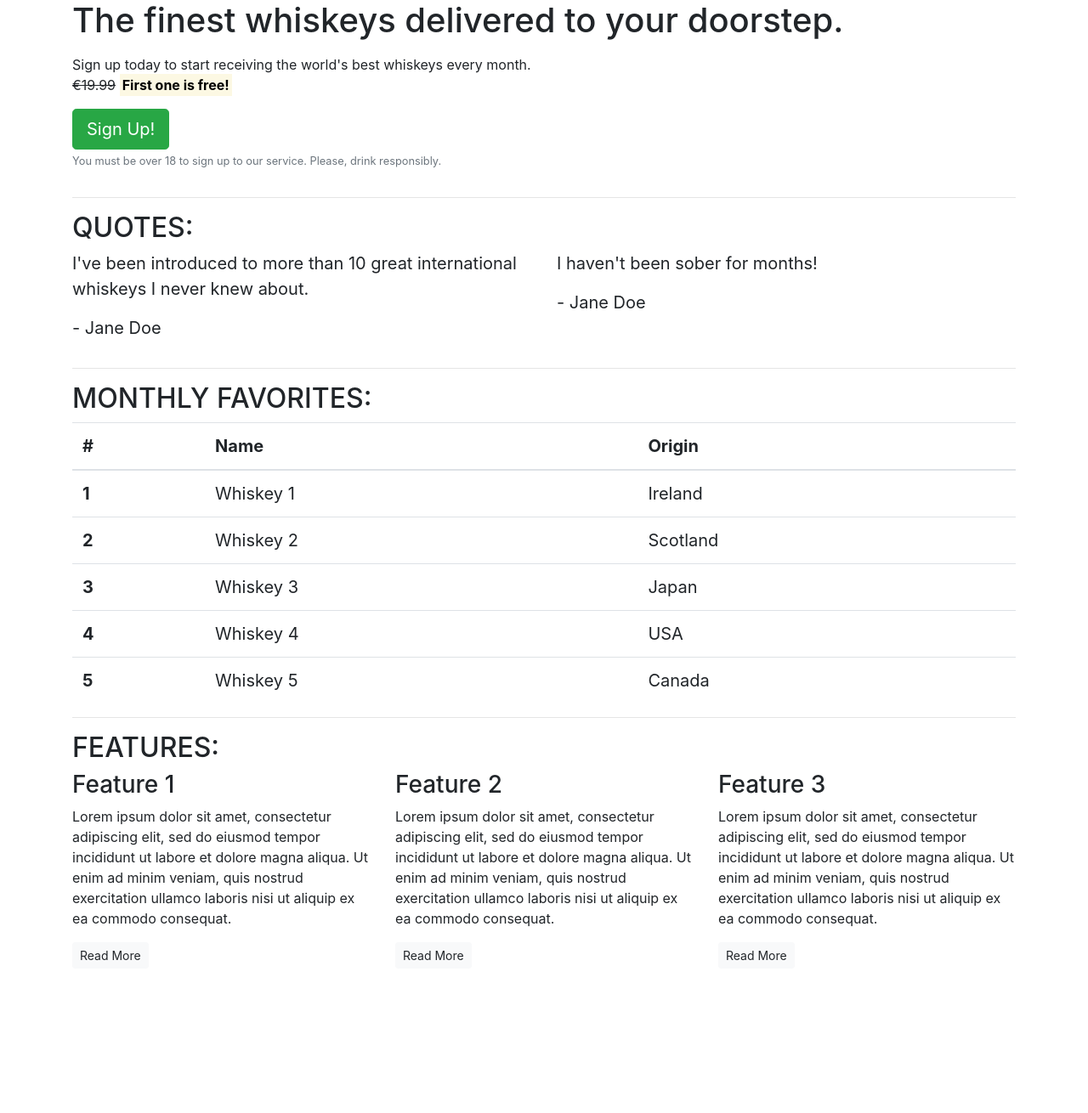
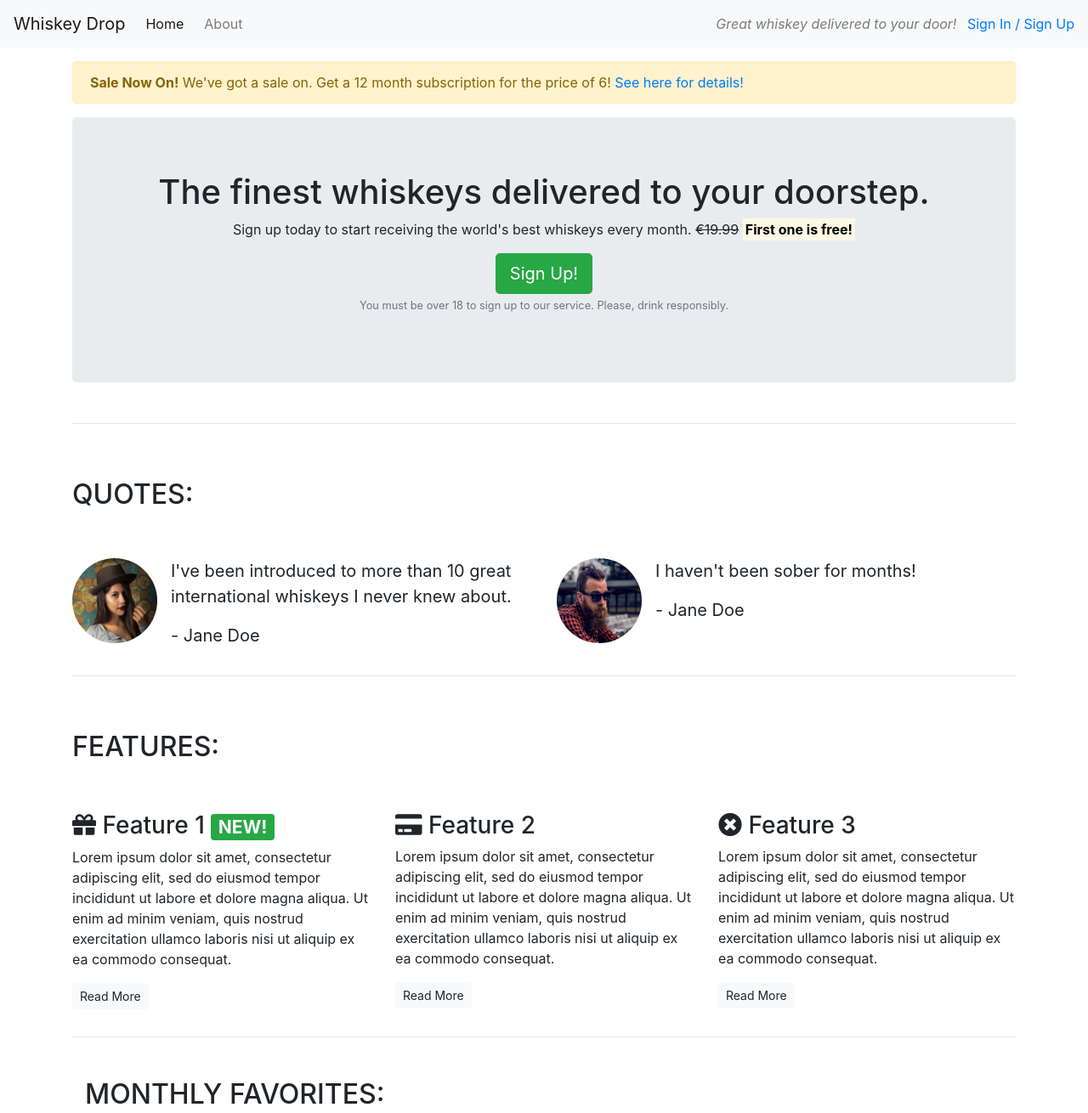
Before and after one commit to cdenning91/Whiskey_Drop, a plain HTML site: page index.html in a window 1280 px wide. Shown: the top 1310 px of the page at 85% size. Before the commit the page ends 1156 px from the top, so only its background shows below. Drawn offline with nearby package versions, Linux system fonts and the light colour scheme.

Commit message:
updating index file

```diff
--- a/index.html
+++ b/index.html
@@ -5,16 +5,39 @@
     <title>Whiskey Drop | Taste a new whiskey every month</title>
     <meta name="viewport" content="width=device-width, initial-scale=1.0">
     <link rel="stylesheet" href="https://cdn.jsdelivr.net/npm/bootstrap@4.6.0/dist/css/bootstrap.min.css" integrity="sha384-B0vP5xmATw1+K9KRQjQERJvTumQW0nPEzvF6L/Z6nronJ3oUOFUFpCjEUQouq2+l" crossorigin="anonymous">
+    <link rel="stylesheet" href="https://use.fontawesome.com/releases/v5.15.3/css/all.css" integrity="sha384-SZXxX4whJ79/gErwcOYf+zWLeJdY/qpuqC4cAa9rOGUstPomtqpuNWT9wdPEn2fk" crossorigin="anonymous">
 </head>
 <body>
-    <article class="container">
+    <nav class="navbar navbar-light bg-light navbar-expand-sm">
+        <a href="/" class="navbar-brand">Whiskey Drop</a>
+        <ul class="navbar-nav mr-auto">
+            <li class="active nav-item mr-2"><a class="nav-link" href="/">Home</a></li>
+            <li class="nav-item mr-2"><a class="nav-link" href="/about">About</a></li>
+            <li class="nav-item mr-2 d-block d-sm-none"><a class="nav-link" href="/login">Sign In / Sign Up</a></li>
+        </ul>
+        <div class="d-none d-md-block">
+        <p class="navbar-text my-auto mr-2"><i>Great whiskey delivered to your door!</i></p>
+        <a href="/login">Sign In / Sign Up</a>
+        </div>
+    </nav>
+    <article class="container mt-3">
+        <div class="row d-none d-sm-block">
+            <div class="col-12">
+                <div class="alert alert-warning">
+                    <strong>Sale Now On!</strong> We've got a sale on. Get a 12 month subscription for the price of 6!
+                    <a href="">See here for details!</a>
+                </div>
+            </div>
+        </div>
         <!--- Callout -->
         <div class="row">
             <div class="col-12">
-            <section class="callout">
+            <section class="callout jumbotron text-center">
                 <h1>The finest whiskeys delivered to your doorstep.</h1>
-                <p class="muted"></p>Sign up today to start receiving the world's best whiskeys every month.
-                <p><s>€19.99</s> <strong><mark>First one is free!</mark></strong></p>
+                <p class="muted">Sign up today to start receiving the world's best whiskeys every month.
+                    <s class="d-none d-sm-inline">€19.99</s>
+                    <span class="d-inline d-sm-none"><br></span>
+                    <strong><mark>First one is free!</mark></strong></p>
                 <button class="btn btn-success btn-lg">Sign Up!</button>
                 <p class="text-muted"><small>You must be over 18 to sign up to our service. Please, drink responsibly.</small></p>
             </section>
@@ -26,31 +49,81 @@
         <!-- Quotes -->
         <section class="blockquote">
             <div class="row">
-                <div class="col-12">
+                <div class="col-12 my-5">
                     <h2 class="text-uppercase">Quotes:</h2>
                 </div>
             </div>
             <div class="row">
                 <div class="col-12 col-md-6">
+                    <div class="media">
+                        <div class="d-none d-sm-block">
+                            <img src="images/girl-image.png" class="rounded-circle mr-3" height="100" width="100">
+                        </div>
+                        <div class="media-body">
                             <blockquote class="quote">
                                 <p>I've been introduced to more than 10 great international whiskeys I never knew about.</p>
                                 <p>- Jane Doe</p>
                             </blockquote>
                         </div>
+                    </div>
+                </div>
                 <div class="col-12 col-md-6">
+                    <div class="media">
+                        <div class="d-none d-sm-block">
+                            <img src="images/guy-image.png" class="rounded-circle mr-3" height="100" width="100">
+                        </div>
+                        <div class="media-body">
                             <blockquote class="blockquote">
                                 <p>I haven't been sober for months!</p>
                                 <p>- Jane Doe</p>
                             </blockquote>
                         </div>
                     </div>
+                </div>
+            </div>
         </section>
         <!-- /.quotes -->
         <hr>
 
+        <!-- Features -->
+        <section class="features">
+            <div class="row">
+                <div class="col-12 my-5">
+            <h2 class="text-uppercase">Features:</h2>
+            </div>
+            </div>
+            <div class="row">
+                <div class="col-12 col-md-6 col-lg-4">
+            <div class="features">
+                    <h3><i class="fas fa-gift d-none d-sm-inline"></i> Feature 1 <span class="badge badge-success">NEW!</span></h3>
+                    <p>Lorem ipsum dolor sit amet, consectetur adipiscing elit, sed do eiusmod tempor incididunt ut labore et dolore magna aliqua. Ut enim ad minim veniam, quis nostrud exercitation ullamco laboris nisi ut aliquip ex ea commodo consequat.</p>
+                    <p><a class="btn btn-sm btn-light" href="">Read More</a></p>
+                </div>
+            </div>
+                <div class="col-12 col-md-6 col-lg-4">
+                <div class="features">
+                    <h3><i class="fas fa-credit-card"></i> Feature 2</h3>
+                    <p>Lorem ipsum dolor sit amet, consectetur adipiscing elit, sed do eiusmod tempor incididunt ut labore et dolore magna aliqua. Ut enim ad minim veniam, quis nostrud exercitation ullamco laboris nisi ut aliquip ex ea commodo consequat.</p>
+                    <p><a class="btn btn-sm btn-light" href="">Read More</a></p>
+                    </div>
+                </div>
+                <div class="col-12 d-md-none d-lg-block col-lg-4">
+                <div class="features">
+                    <h3><i class="fas fa-times-circle"></i> Feature 3</h3>
+                    <p>Lorem ipsum dolor sit amet, consectetur adipiscing elit, sed do eiusmod tempor incididunt ut labore et dolore magna aliqua. Ut enim ad minim veniam, quis nostrud exercitation ullamco laboris nisi ut aliquip ex ea commodo consequat.</p>
+                <p><a class="btn btn-sm btn-light" href="">Read More</a></p>
+                </div>
+            </div>
+            </div>
+        </section>
+        <!-- /.features -->
+        <hr>
+
         <!-- Monthly favorites -->
         <section class="blockquote">
+                <div class="col-12 my-5">
                     <h2 class="text-uppercase">Monthly favorites:</h2>
+                </div>
                 <table class="table">
                     <thead>
                         <tr>
@@ -91,38 +164,6 @@
         <!-- /.Monthly favorites -->
         <hr>
 
-        <!-- Features -->
-        <section class="features">
-            <div class="row">
-                <div class="col-12">
-            <h2 class="text-uppercase">Features:</h2>
-            </div>
-            </div>
-            <div class="row">
-                <div class="col-12 col-md-6 col-lg-4">
-            <div class="features">
-                    <h3>Feature 1</h3>
-                    <p>Lorem ipsum dolor sit amet, consectetur adipiscing elit, sed do eiusmod tempor incididunt ut labore et dolore magna aliqua. Ut enim ad minim veniam, quis nostrud exercitation ullamco laboris nisi ut aliquip ex ea commodo consequat.</p>
-                    <p><a class="btn btn-sm btn-light" href="">Read More</a></p>
-                </div>
-            </div>
-                <div class="col-12 col-md-6 col-lg-4">
-                <div class="features">
-                    <h3>Feature 2</h3>
-                    <p>Lorem ipsum dolor sit amet, consectetur adipiscing elit, sed do eiusmod tempor incididunt ut labore et dolore magna aliqua. Ut enim ad minim veniam, quis nostrud exercitation ullamco laboris nisi ut aliquip ex ea commodo consequat.</p>
-                    <p><a class="btn btn-sm btn-light" href="">Read More</a></p>
-                    </div>
-                </div>
-                <div class="col-12 d-md-none d-lg-block col-lg-4">
-                <div class="features">
-                    <h3>Feature 3</h3>
-                    <p>Lorem ipsum dolor sit amet, consectetur adipiscing elit, sed do eiusmod tempor incididunt ut labore et dolore magna aliqua. Ut enim ad minim veniam, quis nostrud exercitation ullamco laboris nisi ut aliquip ex ea commodo consequat.</p>
-                <p><a class="btn btn-sm btn-light" href="">Read More</a></p>
-                </div>
-            </div>
-            </div>
-        </section>
-        <!-- /.features -->
     </article>
 
 </body>
```
Lines whose indentation alone changed are shown as unchanged.
